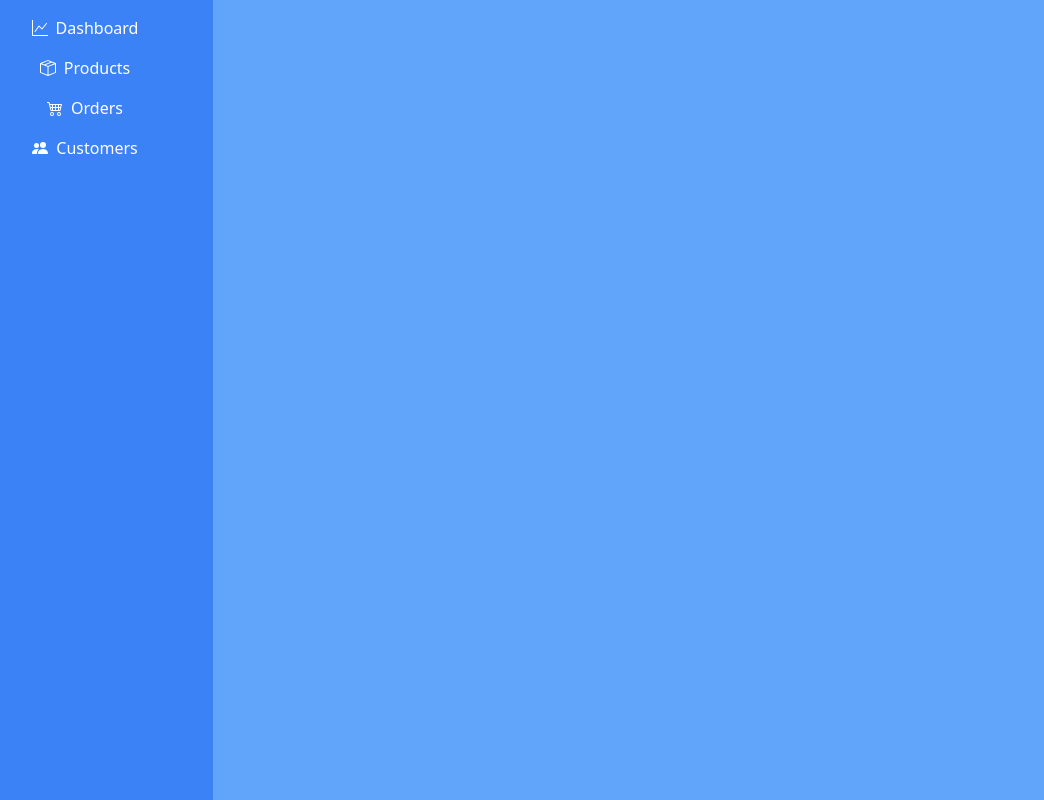
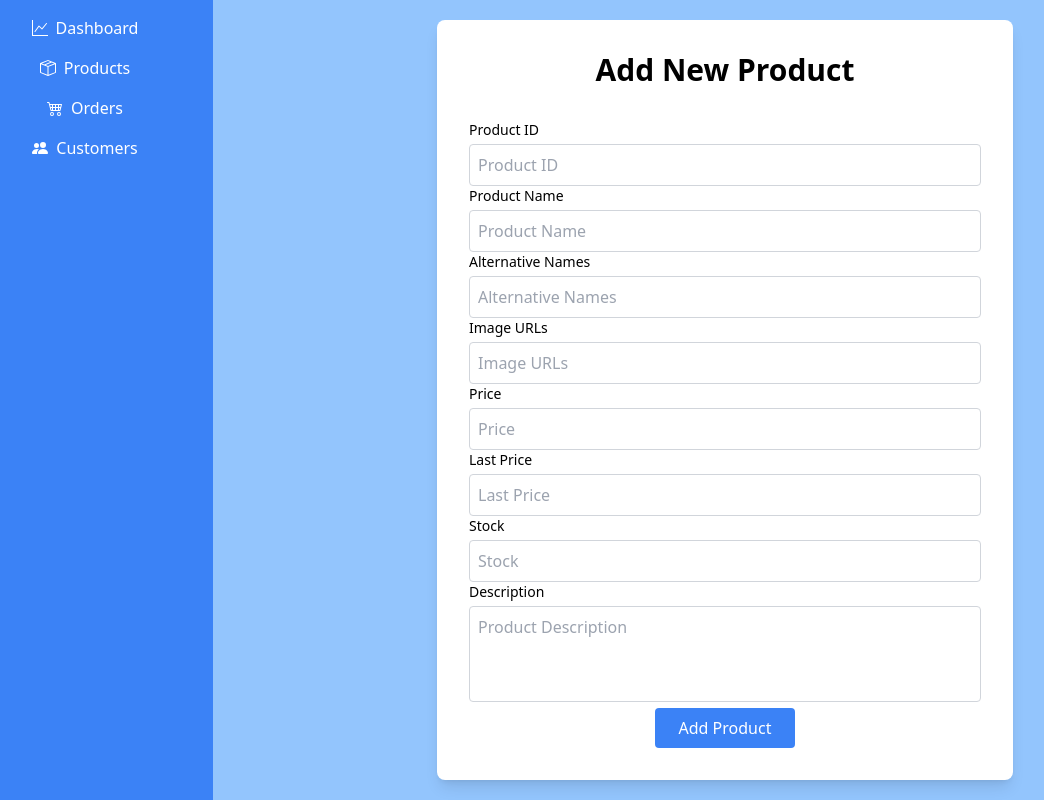
Before and after one commit to ChathurangiDulsara/cbc-frontend, a React (Vite) app: page /admin/products/addProducts in a window 1280 px wide. Shown: the whole page, without its empty margins (43-1087 px from the left). Built offline with nearby package versions, Linux system fonts and the light colour scheme.

Commit message:
Correct AddProduct page submitHandler funtion

```diff
--- a/src/Pages/admin/addProducts.jsx
+++ b/src/Pages/admin/addProducts.jsx
@@ -6,48 +6,57 @@ import { useNavigate } from "react-router-dom";
 export default function AddProducts() {
   const [productID, setProductID] = useState("");
   const [ProductName, setProductName] = useState("");
-  const [alternativeNames, setAlternativeNames] = useState("");
-  const [imageUrls, setImageUrls] = useState("");
+  const [altNames, setAlternativeNames] = useState("");
+  const [images, setImageUrls] = useState("");
   const [price, setPrice] = useState("");
-  const [lastPrice, setLastPrice] = useState("");
+  const [LastPrice, setLastPrice] = useState("");
   const [stock, setStock] = useState("");
   const [description, setDescription] = useState("");
 
 
   const navigate = useNavigate()
 
- async function submitHandler() {
+ async function submitHandle(e) {
+  e.preventDefault();
 
-  const altNames= alternativeNames.split(",");
-  const imgurl = imageUrls.split(",");
+  const alternativeNames = altNames
+    .split(",")
+    .map(name => name.trim())
+    .filter(Boolean);
 
-  const product ={
-    productID: productID,
-    productName: ProductName,
-    alternativeNames: altNames,
-    imageUrls: imgurl,
-    price: price,
-    lastPrice: lastPrice,
-    stock: stock,
-    description: description
-  }
+  const imgurl = images
+    .split(",")
+    .map(url => url.trim())
+    .filter(Boolean);
+
+  const Product = {
+    productID: productID.trim(),
+    ProductName: ProductName.trim(),
+    altNames: alternativeNames,
+    images: imgurl,
+    price: Number(price),
+    LastPrice: Number(LastPrice),
+    stock: Number(stock),
+    description: description.trim()
+  };
+
   const token = localStorage.getItem("token");
 
-   try{
-     await axios.post("http://localhost:5000/api/products", product, {
+  try {
+    await axios.post("http://localhost:5000/api/products", Product, {
       headers: {
-          Authorization: "Bearer" +token
+        Authorization: "Bearer " + token,
+        "Content-Type": "application/json"
       }
     });
-        navigate("/admin/products")
+
     toast.success("Product added successfully");
+    navigate("/admin/products");
 
   } catch (err) {
-        console.error("Error adding product:", err);
-        toast.error("Failed to add product");
+    console.error("Error adding product:", err.response?.data || err.message);
+    toast.error(err.response?.data?.message || "Failed to add product");
   }
-
-
 }
 
   return (
@@ -55,8 +64,8 @@ export default function AddProducts() {
       <div className="bg-white p-8 rounded-lg shadow-lg w-full max-w-xl">
         <h1 className="text-3xl font-bold text-center mb-8">Add New Product</h1>
 
-        <form className="space-y-6">
-          {/* Product ID */}
+
+
           <div>
             <label className="block text-sm font-medium mb-1">Product ID</label>
             <input
@@ -67,7 +76,7 @@ export default function AddProducts() {
               onChange={(e)=>{setProductID(e.target.value)}}      />
           </div>
 
-          {/* Product Name */}
+
           <div>
             <label className="block text-sm font-medium mb-1">Product Name</label>
             <input
@@ -79,31 +88,31 @@ export default function AddProducts() {
             />
           </div>
 
-          {/* Alternative Names */}
+
           <div>
             <label className="block text-sm font-medium mb-1">Alternative Names</label>
             <input
               type="text"
               placeholder="Alternative Names"
               className="w-full p-2 border border-gray-300 rounded"
-              value={alternativeNames}
+              value={altNames}
               onChange={(e)=>{setAlternativeNames(e.target.value)}}
             />
           </div>
 
-          {/* Image URLs */}
+
           <div>
             <label className="block text-sm font-medium mb-1">Image URLs</label>
             <input
               type="text"
               placeholder="Image URLs"
               className="w-full p-2 border border-gray-300 rounded"
-              value={imageUrls}
+              value={images}
               onChange={(e)=>{setImageUrls(e.target.value)}}
             />
           </div>
 
-          {/* Price */}
+
           <div>
             <label className="block text-sm font-medium mb-1">Price</label>
             <input
@@ -115,19 +124,19 @@ export default function AddProducts() {
             />
           </div>
 
-          {/* Last Price */}
+
           <div>
             <label className="block text-sm font-medium mb-1">Last Price</label>
             <input
               type="number"
               placeholder="Last Price"
               className="w-full p-2 border border-gray-300 rounded"
-              value={lastPrice}
+              value={LastPrice}
               onChange={(e)=>{setLastPrice(e.target.value)}}
             />
           </div>
 
-          {/* Stock */}
+
           <div>
             <label className="block text-sm font-medium mb-1">Stock</label>
             <input
@@ -139,7 +148,7 @@ export default function AddProducts() {
             />
           </div>
 
-          {/* Description */}
+
           <div>
             <label className="block text-sm font-medium mb-1">Description</label>
             <textarea
@@ -150,17 +159,16 @@ export default function AddProducts() {
             ></textarea>
           </div>
 
-          {/* Submit Button */}
+
           <div className="text-center">
             <button
               type="submit"
               className="bg-blue-500 text-white px-6 py-2 rounded hover:bg-blue-600 transition"
-              onClick={submitHandler}
+              onClick={submitHandle}
             >
               Add Product
             </button>
           </div>
-        </form>
       </div>
     </div>
   );
--- a/src/Pages/admin/adminHomePage.jsx
+++ b/src/Pages/admin/adminHomePage.jsx
@@ -6,46 +6,49 @@ import Orders from "./orders";
 import Customers from "./customers";
 import AddProducts from "./addProducts.jsx";
 import { useState } from "react";
+import { Outlet } from "react-router-dom";
 
 export default function AdminHomePage() {
   return (
     <div className="bg-blue-200 w-full h-screen flex">
       {/* Sidebar */}
       <div className="w-[20%] h-screen bg-blue-500 flex flex-col items-center py-4">
+        <Outlet/>
         <Link
           className="flex flex-row items-center mb-4 text-white hover:text-blue-200"
-          to="dashboard"
+          to="/admin/dashboard"
         >
           <BsGraphUp className="mr-2" /> Dashboard
         </Link>
         <Link
           className="flex flex-row items-center mb-4 text-white hover:text-blue-200"
-          to="products"
+          to="/admin/products"
         >
           <BsBoxSeam className="mr-2" /> Products
         </Link>
         <Link
           className="flex flex-row items-center mb-4 text-white hover:text-blue-200"
-          to="orders"
+          to="/admin/orders"
         >
           <BsCart4 className="mr-2" /> Orders
         </Link>
         <Link
           className="flex flex-row items-center text-white hover:text-blue-200"
-          to="customers"
+          to="/admin/customers"
         >
           <BsPeopleFill className="mr-2" /> Customers
         </Link>
+
       </div>
 
       {/* Main Content */}
       <div className="w-[80%] h-screen bg-blue-400">
-        <Routes>
-          <Route path="/admin/dashboard" element={<Dashboard />} />
-          <Route path="/admin/products" element={<Products />} />
-          <Route path="/admin/products/addProducts" element={<AddProducts />} />
-          <Route path="/admin/orders" element={<Orders />} />
-          <Route path="/admin/customers" element={<Customers />} />
+        <Routes path = '/admin/'>
+          <Route path="dashboard/" element={<Dashboard />} />
+          <Route path="products" element={<Products />} />
+          <Route path="products/addProducts" element={<AddProducts />} />
+          <Route path="orders" element={<Orders />} />
+          <Route path="customers" element={<Customers />} />
           {/* Optionally, add a default route */}
         </Routes>
       </div>
--- a/src/Pages/admin/dashboard.jsx
+++ b/src/Pages/admin/dashboard.jsx
@@ -2,10 +2,11 @@ import { Link} from "react-router-dom"
 
 export default function Dashboard(){
     return(
-        <>
+      <div className='bg-white w-full h-screen flex flex-col items-center justify-center'>
+      <h1 className='text-2xl font-bold mb-4'>Admin Dashboard</h1>
+      <p className='text-gray-600'>Manage everything here.</p>
 
+    </div>
 
-
-    </>
     )
 }
--- a/src/Pages/admin/orders.jsx
+++ b/src/Pages/admin/orders.jsx
@@ -1,8 +1,8 @@
 export default function Orders() {
   return (
     <div className='bg-white w-full h-screen flex flex-col items-center justify-center'>
-      <h1 className='text-2xl font-bold mb-4'>Admin Customers Page</h1>
-      <p className='text-gray-600'>Manage your customers here.</p>
+      <h1 className='text-2xl font-bold mb-4'>Orders</h1>
+      <p className='text-gray-600'>Manage your orders.</p>
       {/* Add customer management features here */}
     </div>
   );
```
Also changed, not shown: src/Pages/admin/products.jsx (+29 -10 lines). Lines whose indentation alone changed are shown as unchanged.
